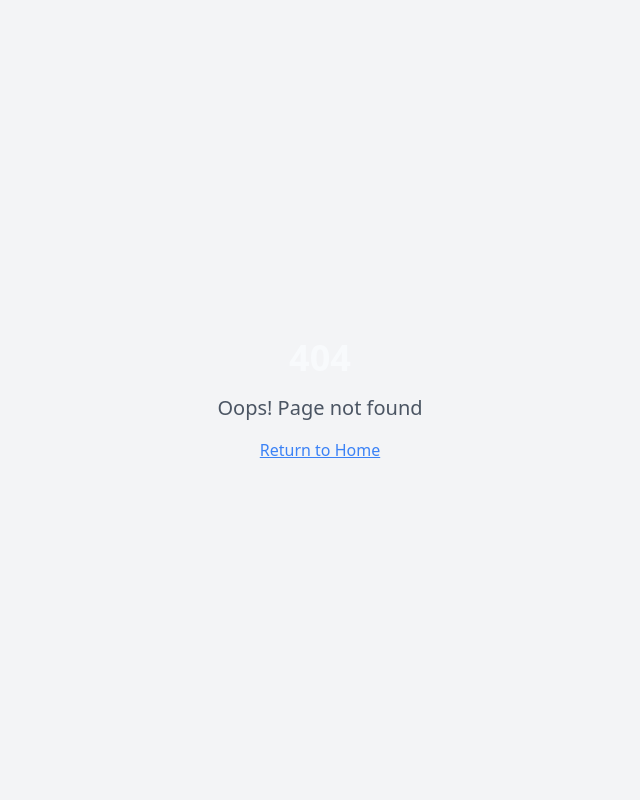
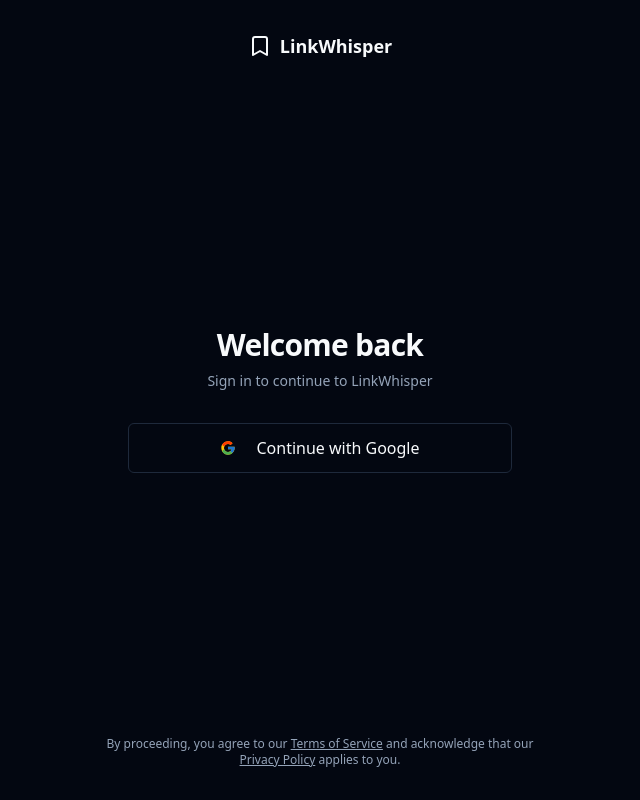
Before and after one commit to nestorxyz/clippo-link, a React (Vite) app: page /auth in a window 1280 px wide. Before the commit this address had no page. Shown: the whole page, without its empty margins (320-960 px from the left). Built offline with nearby package versions, Linux system fonts and the light colour scheme.

Commit message:
Refactor: Landing page and auth route
Set "/" as the landing page and "/auth" for the authentication page.

```diff
--- a/src/App.tsx
+++ b/src/App.tsx
@@ -8,6 +8,7 @@ import DashboardPage from "./pages/Dashboard";
 import NotFound from "./pages/NotFound";
 import AuthPage from "./pages/Auth";
 import AccountPage from "./pages/Account";
+import LandingPage from "./pages/LandingPage";
 import { useState, useEffect } from "react";
 import { supabase } from "@/integrations/supabase/client";
 import { Session } from "@supabase/supabase-js";
@@ -49,9 +50,10 @@ const App = () => {
         <Sonner />
         <BrowserRouter>
           <Routes>
-            <Route path="/" element={!session ? <AuthPage /> : <Navigate to="/dashboard" replace />} />
-            <Route path="/dashboard" element={session ? <DashboardPage session={session} /> : <Navigate to="/" replace />} />
-            <Route path="/account" element={session ? <AccountPage session={session} /> : <Navigate to="/" replace />} />
+            <Route path="/" element={!session ? <LandingPage /> : <Navigate to="/dashboard" replace />} />
+            <Route path="/auth" element={!session ? <AuthPage /> : <Navigate to="/dashboard" replace />} />
+            <Route path="/dashboard" element={session ? <DashboardPage session={session} /> : <Navigate to="/auth" replace />} />
+            <Route path="/account" element={session ? <AccountPage session={session} /> : <Navigate to="/auth" replace />} />
             {/* ADD ALL CUSTOM ROUTES ABOVE THE CATCH-ALL "*" ROUTE */}
             <Route path="*" element={<NotFound />} />
           </Routes>
--- a/src/components/Sidebar.tsx
+++ b/src/components/Sidebar.tsx
@@ -75,7 +75,7 @@ const Sidebar = ({ categories, isCollapsed, toggleSidebar, session }: SidebarPro
           ))}
         </div>
         <div className="p-2 border-t">
-          <RouterLink to={session ? "/account" : "/"}>
+          <RouterLink to={session ? "/account" : "/auth"}>
             <Button variant="ghost" className="w-full justify-start gap-2">
               <User className="h-4 w-4" />
               {!isCollapsed && (session ? 'Account' : 'Login')}
--- a/src/pages/Auth.tsx
+++ b/src/pages/Auth.tsx
@@ -1,25 +1,26 @@
 
 import { AuthForm } from '@/components/AuthForm';
 import { Bookmark } from 'lucide-react';
+import { Link } from 'react-router-dom';
 
 const AuthPage = () => {
   return (
     <div className="flex flex-col justify-center items-center h-screen bg-background text-center p-4 sm:p-8 relative">
       <header className="absolute top-8">
-        <div className="text-lg font-bold flex items-center gap-2 text-foreground">
+        <Link to="/" className="text-lg font-bold flex items-center gap-2 text-foreground">
           <Bookmark className="w-6 h-6" />
           <span>LinkWhisper</span>
-        </div>
+        </Link>
       </header>
 
-      <main className="w-full max-w-lg">
-        <h1 className="text-4xl sm:text-5xl font-extrabold text-foreground tracking-tight">
-          Your super smart knowledge hub
+      <main className="w-full max-w-sm mx-auto">
+        <h1 className="text-2xl sm:text-3xl font-bold text-foreground tracking-tight">
+          Welcome back
         </h1>
-        <p className="mt-4 text-md sm:text-lg text-muted-foreground">
-          A smart tool to capture, organize and utilize your knowledge.
+        <p className="mt-2 text-sm text-muted-foreground">
+          Sign in to continue to LinkWhisper
         </p>
-        <div className="mt-12 max-w-sm mx-auto">
+        <div className="mt-8">
           <AuthForm />
         </div>
       </main>
--- /dev/null
+++ b/src/pages/LandingPage.tsx
@@ -0,0 +1,37 @@
+
+import { Link } from 'react-router-dom';
+import { Button } from '@/components/ui/button';
+import { Bookmark } from 'lucide-react';
+
+const LandingPage = () => {
+  return (
+    <div className="flex flex-col justify-center items-center h-screen bg-background text-center p-4 sm:p-8 relative">
+      <header className="absolute top-8">
+        <div className="text-lg font-bold flex items-center gap-2 text-foreground">
+          <Bookmark className="w-6 h-6" />
+          <span>LinkWhisper</span>
+        </div>
+      </header>
+
+      <main className="w-full max-w-lg">
+        <h1 className="text-4xl sm:text-5xl font-extrabold text-foreground tracking-tight">
+          Your super smart knowledge hub
+        </h1>
+        <p className="mt-4 text-md sm:text-lg text-muted-foreground">
+          A smart tool to capture, organize and utilize your knowledge.
+        </p>
+        <div className="mt-12">
+          <Link to="/auth">
+            <Button size="lg">Get Started</Button>
+          </Link>
+        </div>
+      </main>
+
+      <footer className="absolute bottom-8 text-xs text-muted-foreground max-w-md">
+        <p>By getting started, you agree to our <a href="#" className="underline hover:text-foreground">Terms of Service</a> and <a href="#" className="underline hover:text-foreground">Privacy Policy</a>.</p>
+      </footer>
+    </div>
+  );
+};
+
+export default LandingPage;
```
